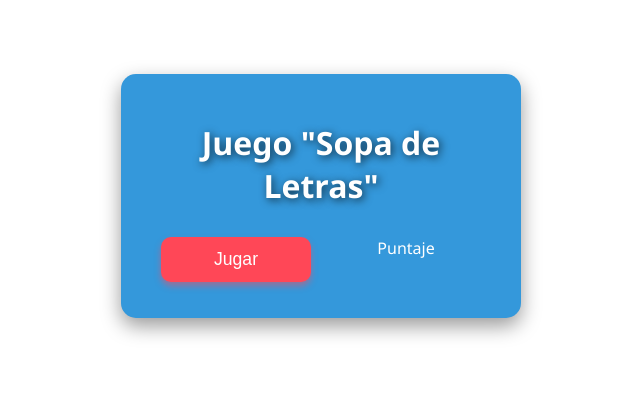
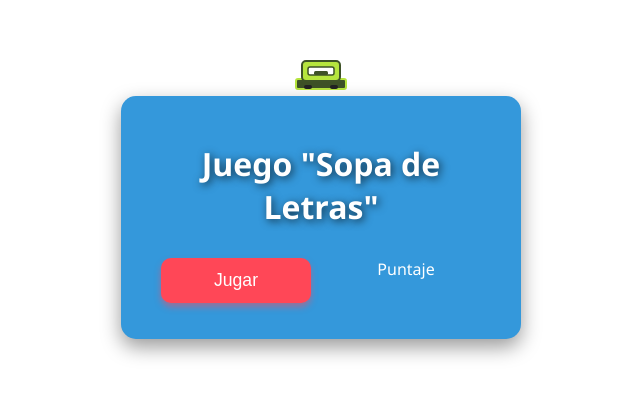
Before and after one commit to Eth4nSP/P-Web, an Angular app: page / in a window 1280 px wide. Shown: the part 212-608 px from the top of the page, without its empty margins (319-959 px from the left). Built offline with nearby package versions, Linux system fonts and the light colour scheme.

Commit message:
Actualizando estilos

```diff
--- a/src/app/pages/menu/menu.component.html
+++ b/src/app/pages/menu/menu.component.html
@@ -1,4 +1,16 @@
+<div class="bg-particles"></div>
 <div class="container">
+    <div class="menu-logo">
+        <!-- Minecraft pixel art logo SVG -->
+        <svg width="54" height="38" viewBox="0 0 54 38" fill="none" xmlns="http://www.w3.org/2000/svg">
+        <rect x="2" y="26" width="50" height="10" rx="2" fill="#3e5227" stroke="#b6e53e" stroke-width="2"/>
+        <rect x="8" y="8" width="38" height="20" rx="4" fill="#b6e53e" stroke="#3e5227" stroke-width="2"/>
+        <rect x="14" y="14" width="26" height="8" rx="2" fill="#fff" stroke="#3e5227" stroke-width="1.5"/>
+        <rect x="20" y="18" width="14" height="4" rx="1.5" fill="#3e5227"/>
+        <rect x="10" y="32" width="8" height="4" rx="2" fill="#222"/>
+        <rect x="36" y="32" width="8" height="4" rx="2" fill="#222"/>
+      </svg>
+    </div>
     <nav class="menu">
         <h1>Juego "Sopa de Letras"</h1>
         <ul>
```
